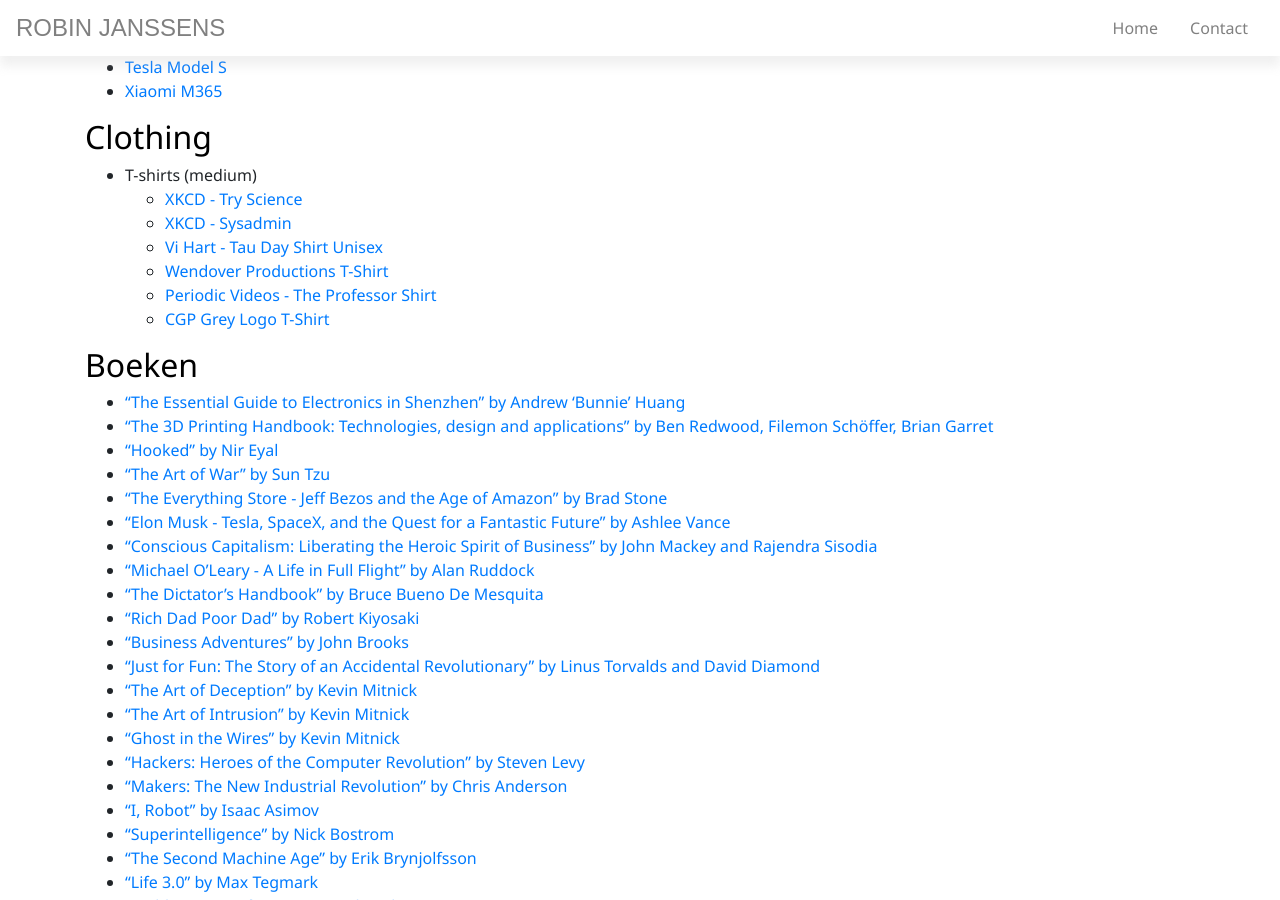
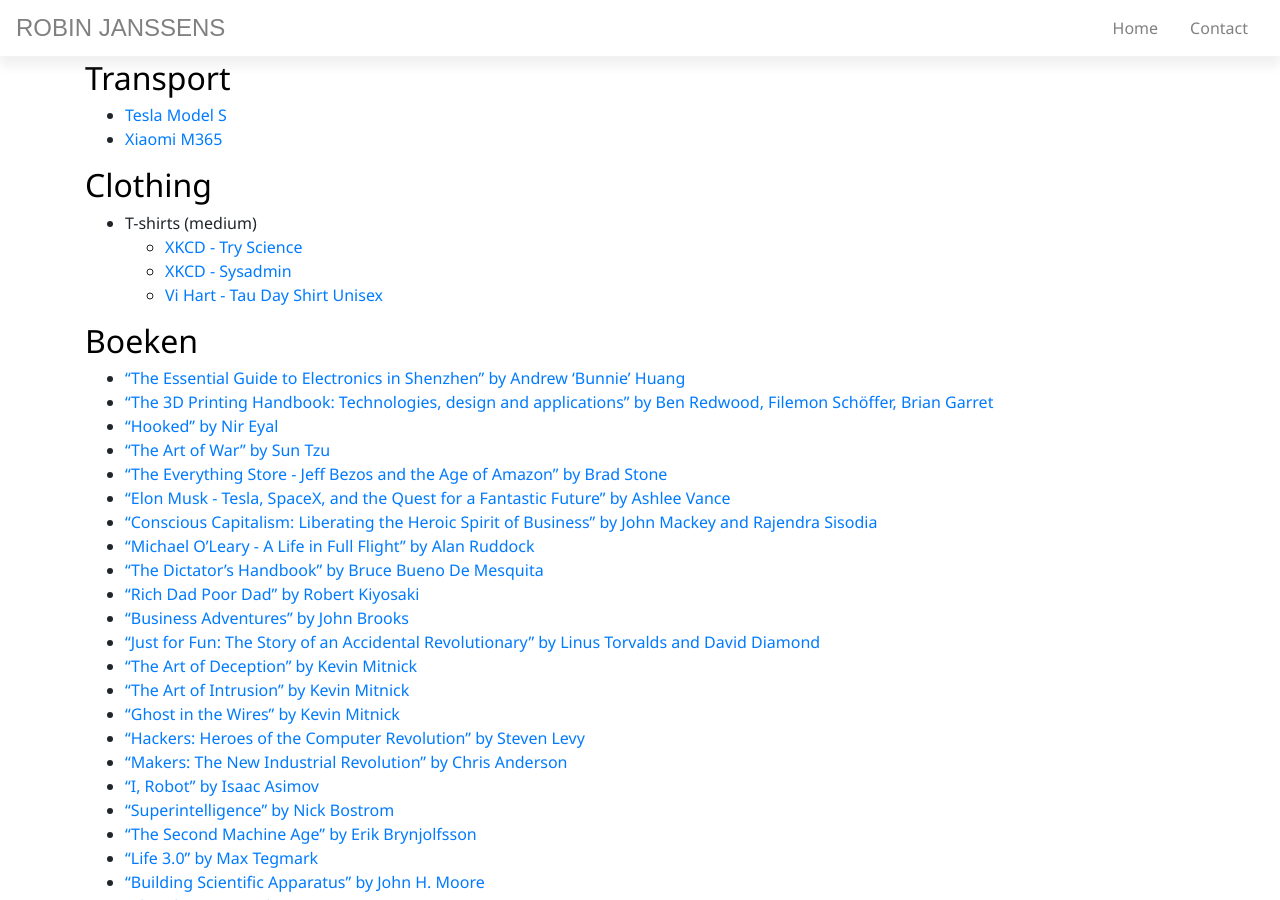
Before and after one commit to robinjanssens/robinjanssens.net, a Jekyll site: the page built from pages/wishlist.md, in a window 1280 px wide and 900 px high, scrolled down 3515 px. Built offline with Jekyll 4.4.1, drawn with Linux system fonts in a browser that asks for light colours; nearby versions of some CDN libraries; some web fonts are replaced; comment, search, counter and statistics services are not loaded; some of the changed text lies outside the part shown.

Commit message:
updated wishlist

```diff
--- a/pages/wishlist.md
+++ b/pages/wishlist.md
@@ -163,9 +165,6 @@
     - [XKCD - Try Science](http://shop.xkcd.com/products/try-science)
     - [XKCD - Sysadmin](http://shop.xkcd.com/products/sysadmin)
     - [Vi Hart - Tau Day Shirt Unisex](https://store.dftba.com/products/tau-day-shirt?variant=12197084790859)
-    - [Wendover Productions T-Shirt](https://standard.tv/collections/wendover-productions/products/copy-of-wendover-productions-t-shirt?variant=7603624968247)
-    - [Periodic Videos - The Professor Shirt](https://store.dftba.com/collections/periodic-videos/products/the-professor-shirt?variant=797928247)
-    - [CGP Grey Logo T-Shirt](https://standard.tv/collections/cgp-grey/products/cgp-grey-logo-shirt?variant=7550069243959)
 
 Boeken
 ------
```
Also changed, not shown: other parts of pages/wishlist.md (+2 -0 lines).
